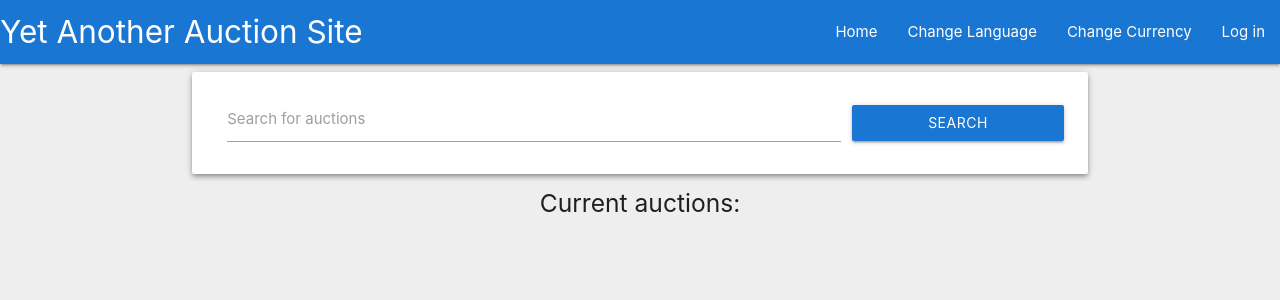
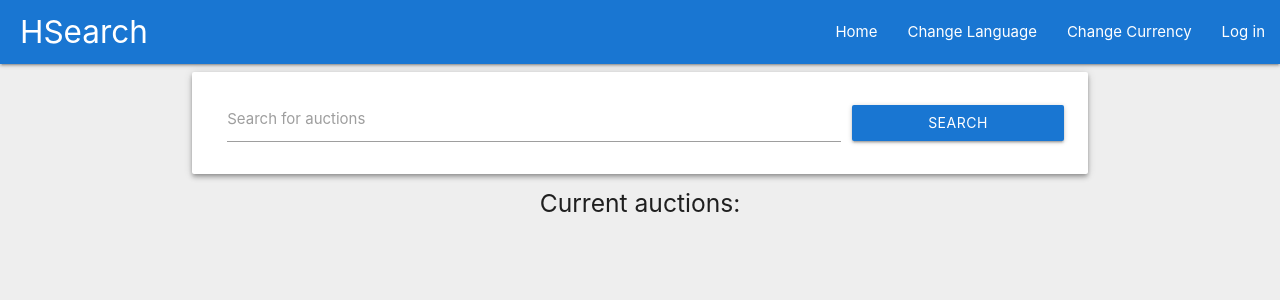
Before and after one commit to dawnhell/django-auction-site, a Django app: template templates/browse.html in a window 1280 px wide. Shown: the top 300 px of the page. Run offline with Django 3.2, Linux system fonts and the light colour scheme; the template is opened without the code that fills it, so the values that code supplies are empty.

Commit message:
Fixed redirection to /browse

```diff
--- a/Auction/urls.py
+++ b/Auction/urls.py
@@ -13,7 +13,7 @@ Including another URLconf
     1. Import the include() function: from django.conf.urls import url, include
     2. Add a URL to urlpatterns:  url(r'^blog/', include('blog.urls'))
 """
-from django.views.generic.base import TemplateView
+from django.views.generic.base import TemplateView, RedirectView
 
 from AuctionApp.views import *
 from django.conf.urls import url, include
@@ -46,5 +46,5 @@ urlpatterns = [
     url(r'^admin/doc/', include('django.contrib.admindocs.urls')),
     url(r'^admin/', include(admin.site.urls)),
 
-    url(r'$^', TemplateView.as_view(template_name='browse.html'), name='browse'),
+    url(r'$^', RedirectView.as_view(url='browse/'), name='browse'),
 ]
--- a/AuctionApp/static/Auction/styles.css
+++ b/AuctionApp/static/Auction/styles.css
@@ -22,3 +22,7 @@ li.info {
 .auction-list .card-action a:hover {
     color: #0D47A1 !important;
 }
+
+.brand-logo {
+    padding: 0 20px !important;
+}
--- a/AuctionApp/views.py
+++ b/AuctionApp/views.py
@@ -165,6 +165,7 @@ def browse(request):
     else:
         auctions = models.Auction.objects.all()
 
+    print(auctions)
     return render(request, 'browse.html', {'auctions': auctions})
 
 
--- a/templates/base.html
+++ b/templates/base.html
@@ -3,10 +3,11 @@
 {% load static %}
 <html>
     <head>
-        <title>Cool Auction</title>
+        <title>Help Search</title>
         <link rel="stylesheet" href="{% static 'Auction/libs/materialize/materialize.css' %}" />
         <link rel="stylesheet" type="text/css" href="{% static 'Auction/styles.css' %}" />
         <link href="https://fonts.googleapis.com/icon?family=Material+Icons" rel="stylesheet" />
+        <link rel="shortcut icon" href="../favicon.ico" type="image/x-icon" />
 
         <script src="{% static 'Auction/libs/materialize/materialize.js' %}"></script>
     </head>
@@ -14,7 +15,7 @@
         <header>
             <nav class="blue darken-2">
                 <div class="nav-wrapper">
-                    <a href="/browse/" class="brand-logo">{% trans "Yet Another Auction Site" %}</a>
+                    <a href="/browse/" class="brand-logo">HSearch</a>
                     <ul id="nav-mobile" class="right hide-on-med-and-down">
                         <li><a href="/browse/">{% trans "Home" %}</a></li>
                         <li><a href="/language/">{% trans "Change Language" %}</a></li>
```
Also changed, not shown: favicon.ico (added).
